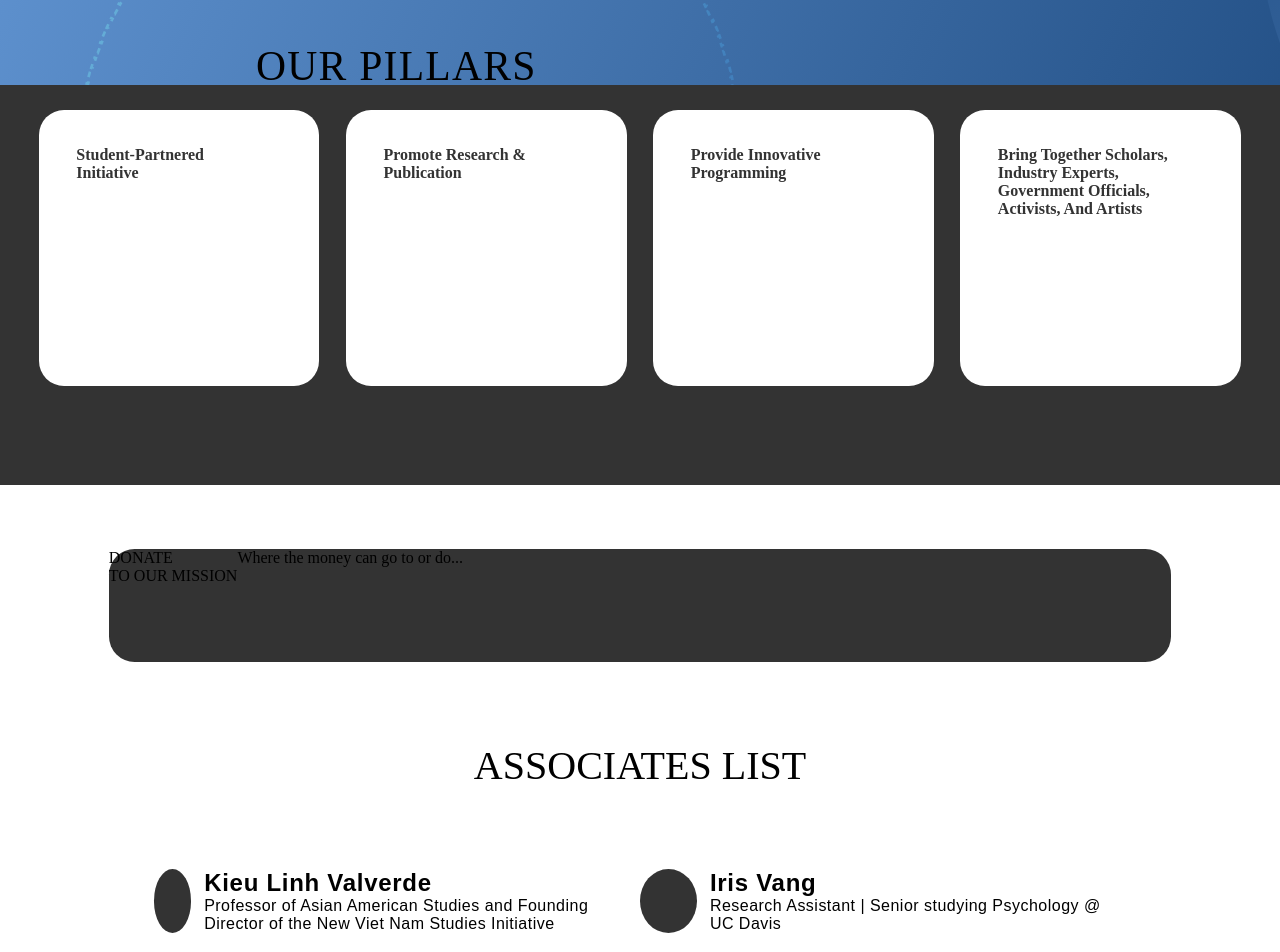
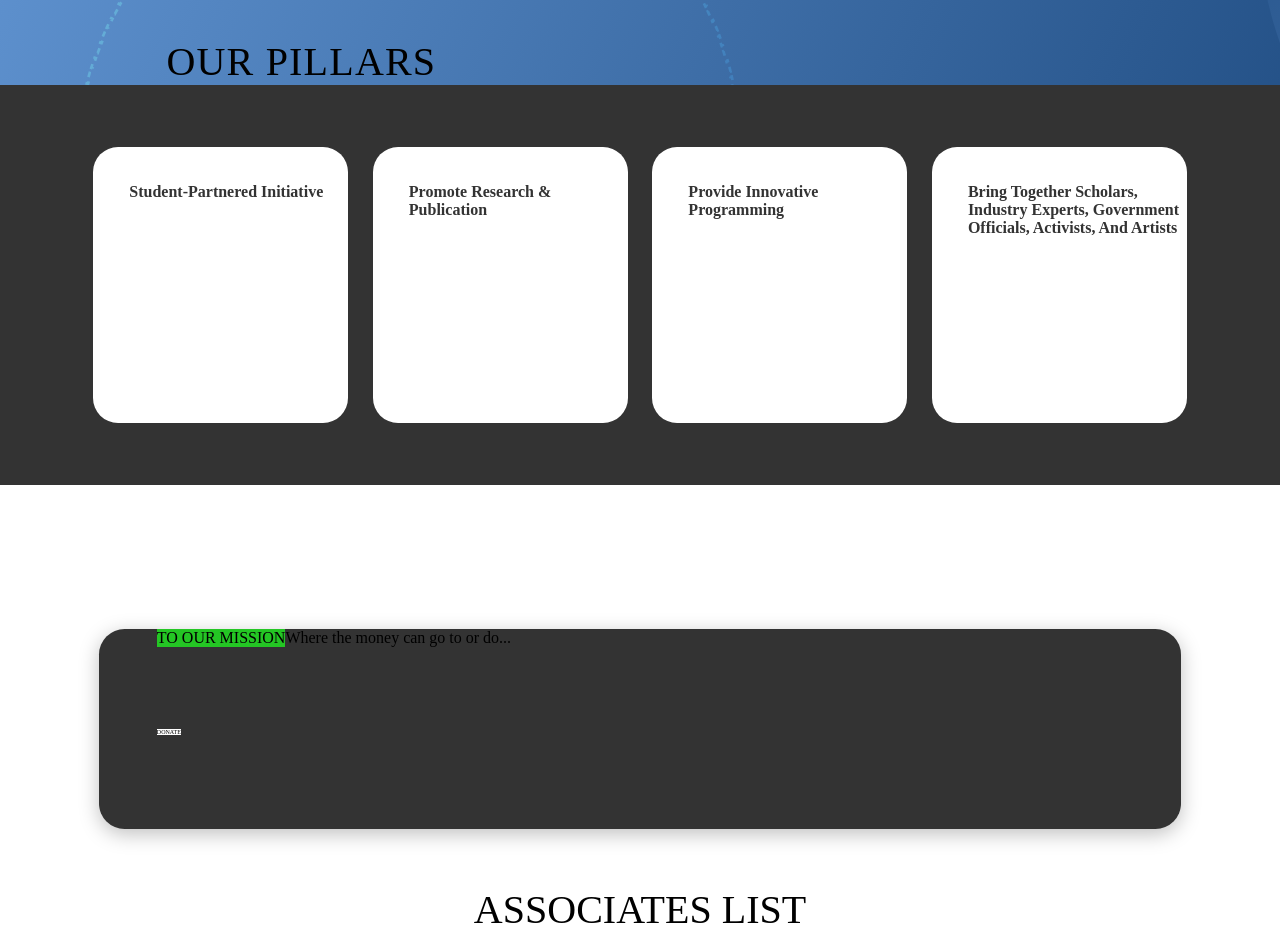
Before and after one commit to include-davis/nvsi, a Next.js app: page / in a window 1280 px wide. Shown: the part 971-1923 px from the top of the page. Built offline with nearby package versions, Linux system fonts and the light colour scheme; a web font is replaced by a local one.

Commit message:
Fixed Associates List spacing issue and grouped Donate and toOurMission into one div

```diff
--- a/pages/index.js
+++ b/pages/index.js
@@ -41,12 +41,7 @@ export default function Home () {
         <div className={styles.headerBody}>
           The New Viet Nam Studies Initiative at UC Davis promotes research in the sciences and social sciences on contemporary Viet Nam – domestically, and internationally – with a focus on economic and political development in addition to arts and culture. We bring together scholars from around the world for collaborative research, symposia, conferences, forums, performances, curricula, and publications. Academic programming and activities focus on the reformation of Viet Nam’s cultural-political identity as it moves towards having a greater role economically in the world.
         </div>
-
-        <div className={styles.pillarHeader}>
-          <Link href="/">
-            <a className = {styles.pillarHeaderText}>OUR PILLARS</a>
-          </Link>
-        </div>
+        <a className = {styles.pillarHeader}>OUR PILLARS</a>
       </div>
 
     <div className={styles.pillarContainer}>
@@ -58,11 +53,12 @@ export default function Home () {
 
       <div className = {styles.whiteSpaceContainer}>
         <div className={styles.donateRectangle}>
-          <div className="Donate">DONATE
-            <div className="To-our-mission">TO OUR MISSION</div>
+          <div className={styles.textGroup}>
+            <div className = {styles.Donate}>DONATE</div>
+            <div className={styles.toOurMission}>TO OUR MISSION</div>
           </div>
-          <div className="Where">Where the money can go to or do...</div>
-          <a href="https://www.google.com" className="Donate-Button"></a>
+          <div className={styles.Where}>Where the money can go to or do...</div>
+          <a href="https://www.google.com" className="styles.Donate-Button"></a>
         </div>
 
         <div className = {styles.associatesListSectionContainer}>
--- a/styles/aboutPage.module.css
+++ b/styles/aboutPage.module.css
@@ -8,13 +8,13 @@
 .headerSection {
     display: flex;
     position: relative;
-    height: 100vh;
+    min-height: 100vh;
     flex-direction: column;
     background-image: url("/images/headerBackground/aboutBackground.svg");
     background-repeat: no-repeat;
     background-position: 0 0;
     background-size: cover;
-    align-content: space-between;
+    align-content: flex-start;
     padding: 10%;
 }
 
@@ -43,12 +43,6 @@
     color: #FFFFFF;
 }
 
-.pillarHeader {
-    position: absolute;
-    top: 98%;
-    left: 20%;
-}
-
 .pillarContainer {
     position: relative;
     display: flex;
@@ -58,21 +52,22 @@
     padding-left: 2%;
     padding-right: 2%;
     height: 50vh;
+    justify-content: center;
+    align-items: center;
 }
 
-.pillarHeaderText {
+.pillarHeader{
+    position: absolute;
     font-family: 'Hatton';
     font-style: normal;
     font-weight: 400;
-    font-size: 5.2vh;
+    font-size: 5vh;
     letter-spacing: 0.03em;
-    line-height: 10%;
     display: flex;
-    align-items: center;
     text-transform: capitalize;
     text-decoration: none;
-    bottom: 5%;
-    margin-bottom: 17%;
+    bottom: 0;
+    left: 13%;
 
 
     color: #000000;
@@ -86,21 +81,45 @@
     position: relative;
     padding: 5%;
     position: relative;
-    height: 100vh;
+    height: 125vh;
 }
 
 .donateRectangle {
     display: flex;
-    height: 20vh;
-    width: 83vw;
+    position: relative;
+    height: 25vh;
+    width: 80vw;
+    padding-left: 5%;
     border-radius: 2vw;
     background-color: #333333;
+    box-shadow: 0px 5px 20px rgba(0, 0, 0, 0.25);
+}
+
+.Donate {
+    position: absolute;
+    top: 50%;
+    font-family: "Hatton";
+    font-size: 11%;
+    background-color: #FFFF;
+}
+
+.toOurMission {
+    position: relative;
+    background-color: #2D2D;
+}
+
+.Where {
+    position: relative;
+}
+
+.Donate-Button {
+
 }
 
 .associatesListSectionContainer {
     margin-top: 10vh;
-    width: 80vw;
-    height: 80vh;
+    width: 70vw;
+    height: 70vh;
     display: flex;
     flex-direction: column;
     justify-content: center;
--- a/styles/associateProfile.module.css
+++ b/styles/associateProfile.module.css
@@ -10,6 +10,7 @@
 }
 
 .associateTextGroup {
+    width: 60%;
     display: flex;
     flex-direction: column;
     height: 5vw;
@@ -17,7 +18,7 @@
 }
 
 .pfpIcon {
-    margin-right: 1vw;
+    margin-right: 2vw;
     width: 5vw;
     height: 5vw;
     border-radius: 50%;
--- a/styles/pillarCard.module.css
+++ b/styles/pillarCard.module.css
@@ -2,10 +2,9 @@
     display: flex;
     padding-left: 2%;
     padding-top: 3%;
-    margin-left: auto;
-    margin-right: auto;
-    margin-top: 2%;
-    width: 20vw;
+    margin-left: 1%;
+    margin-right: 1%;
+    width: 18vw;
     height: 30vh;
     background: #FFFFFF;
     border-radius: 25px;
@@ -13,7 +12,7 @@
 
 .cardTitle {
     position: relative;
-    width: 11rem;
+    width: 15rem;
     left: 5%;
     margin-right: 5%;
     font-family: 'Hatton';
```
